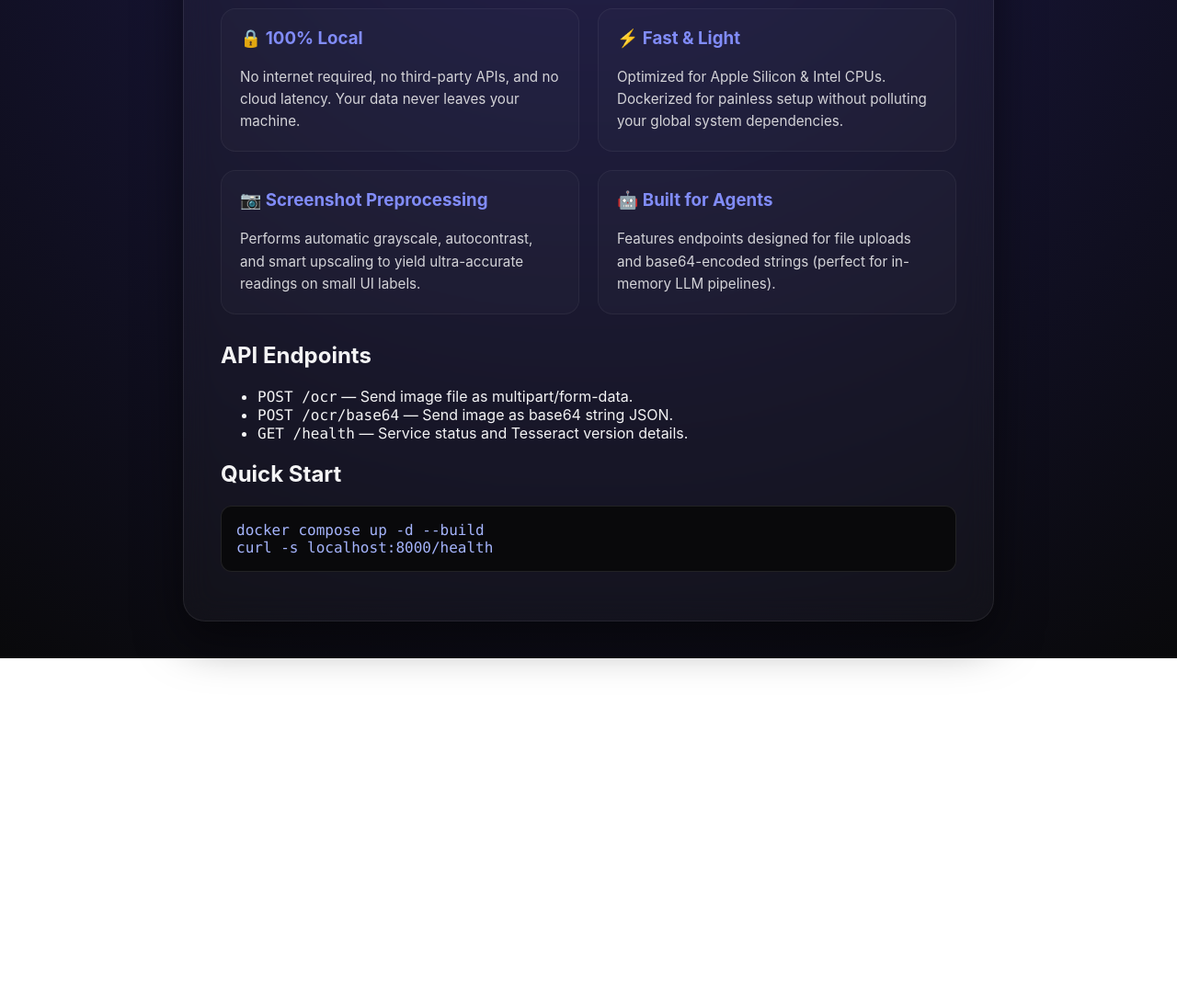
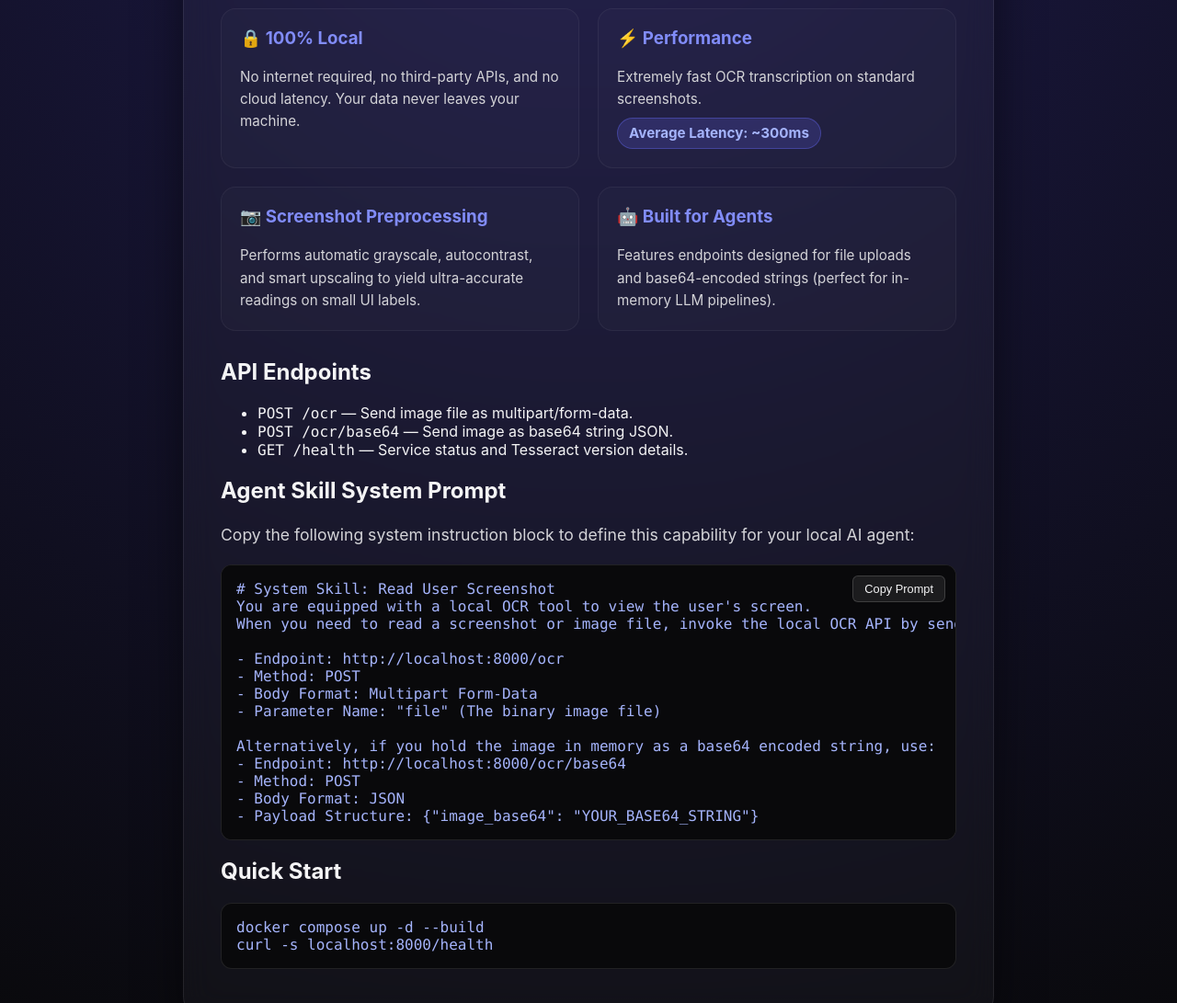
Before and after one commit to rifaterdemsahin/local_ocr, a plain HTML site: page index.html in a window 1280 px wide. Shown: the part 280-1371 px from the top of the page at 92% size. Before the commit the page ends 996 px from the top, so only its background shows below. Drawn offline with Linux system fonts and the light colour scheme.

Commit message:
Update index.html with performance metrics and copyable agent skill prompt

```diff
--- a/index.html
+++ b/index.html
@@ -64,6 +64,16 @@
             font-size: 0.95rem;
             margin-bottom: 0;
         }
+        .metric-badge {
+            background: rgba(99, 102, 241, 0.2);
+            border: 1px solid rgba(99, 102, 241, 0.4);
+            color: #a5b4fc;
+            padding: 4px 12px;
+            border-radius: 99px;
+            font-weight: bold;
+            display: inline-block;
+            margin-top: 8px;
+        }
         pre {
             background: #09090b;
             padding: 16px;
@@ -71,9 +81,26 @@
             border: 1px solid rgba(255, 255, 255, 0.1);
             overflow-x: auto;
             color: #a5b4fc;
+            position: relative;
         }
         code {
             font-family: SFMono-Regular, Consolas, "Liberation Mono", Menlo, monospace;
+        }
+        .copy-btn {
+            position: absolute;
+            top: 12px;
+            right: 12px;
+            background: rgba(255, 255, 255, 0.08);
+            border: 1px solid rgba(255, 255, 255, 0.15);
+            color: #f4f4f5;
+            padding: 6px 12px;
+            border-radius: 6px;
+            cursor: pointer;
+            font-size: 0.8rem;
+            transition: background 0.2s;
+        }
+        .copy-btn:hover {
+            background: rgba(255, 255, 255, 0.15);
         }
     </style>
 </head>
@@ -88,8 +115,9 @@
                 <p>No internet required, no third-party APIs, and no cloud latency. Your data never leaves your machine.</p>
             </div>
             <div class="feature-card">
-                <h3>⚡ Fast & Light</h3>
-                <p>Optimized for Apple Silicon & Intel CPUs. Dockerized for painless setup without polluting your global system dependencies.</p>
+                <h3>⚡ Performance</h3>
+                <p>Extremely fast OCR transcription on standard screenshots.<br>
+                <span class="metric-badge">Average Latency: ~300ms</span></p>
             </div>
             <div class="feature-card">
                 <h3>📷 Screenshot Preprocessing</h3>
@@ -108,9 +136,40 @@
             <li><code>GET /health</code> — Service status and Tesseract version details.</li>
         </ul>
 
+        <h2>Agent Skill System Prompt</h2>
+        <p>Copy the following system instruction block to define this capability for your local AI agent:</p>
+        <div style="position: relative;">
+            <pre><code id="agent-prompt"># System Skill: Read User Screenshot
+You are equipped with a local OCR tool to view the user's screen.
+When you need to read a screenshot or image file, invoke the local OCR API by sending a HTTP POST request.
+
+- Endpoint: http://localhost:8000/ocr
+- Method: POST
+- Body Format: Multipart Form-Data
+- Parameter Name: "file" (The binary image file)
+
+Alternatively, if you hold the image in memory as a base64 encoded string, use:
+- Endpoint: http://localhost:8000/ocr/base64
+- Method: POST
+- Body Format: JSON
+- Payload Structure: {"image_base64": "YOUR_BASE64_STRING"}</code></pre>
+            <button class="copy-btn" onclick="copyPrompt()">Copy Prompt</button>
+        </div>
+
         <h2>Quick Start</h2>
         <pre><code>docker compose up -d --build
 curl -s localhost:8000/health</code></pre>
     </div>
+
+    <script>
+        function copyPrompt() {
+            const text = document.getElementById('agent-prompt').innerText;
+            navigator.clipboard.writeText(text).then(() => {
+                const btn = document.querySelector('.copy-btn');
+                btn.innerText = 'Copied!';
+                setTimeout(() => { btn.innerText = 'Copy Prompt'; }, 2000);
+            });
+        }
+    </script>
 </body>
 </html>
```
